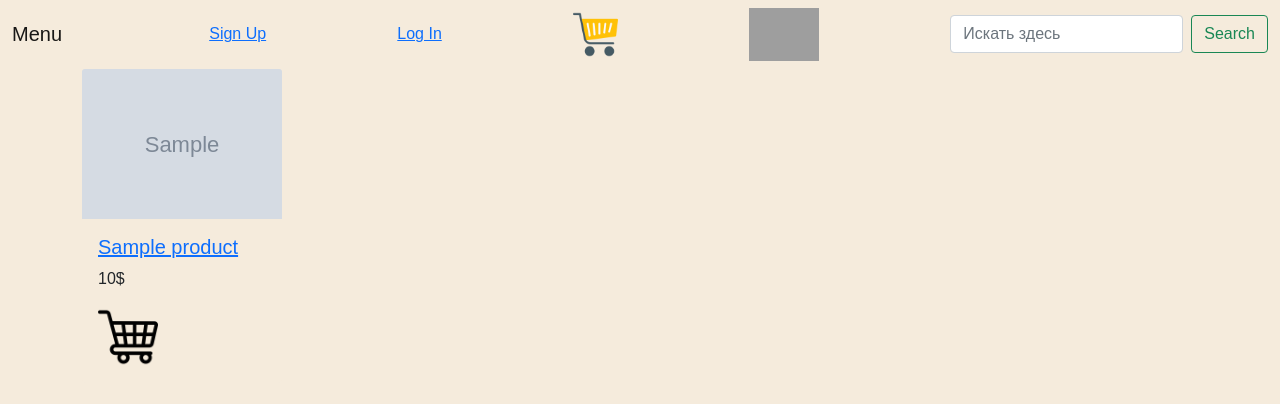
After one commit to gumi87idris/BurgerKing, a Django app: template menu/templates/search.html in a window 1280 px wide. The commit adds this page. Shown: the top 404 px of the page. Run offline with Django 3.2, Linux system fonts and the light colour scheme; the template is opened without the code that fills it: most values are stand-ins (such as "Sample title", 1, 10 or a date in 2020); grey boxes marked "Sample" are stand-in pictures; some web fonts are replaced; grey boxes are pictures that could not be loaded.

Commit message:
Permission, search, filter

```diff
--- a/burger_king/settings.py
+++ b/burger_king/settings.py
@@ -151,5 +151,5 @@ EMAIL_HOST_PASSWORD = config('EMAIL_HOST_PASSWORD')
 
 
 LOGIN_REDIRECT_URL = '/homepage/'   # переносит на главную страницу
-LOGIN_URL = 'account/login/'
+LOGIN_URL = '/account/login/'
 LOGOUT_REDIRECT_URL = '/homepage/'
--- /dev/null
+++ b/menu/permissions.py
@@ -0,0 +1,6 @@
+from django.contrib.auth.mixins import UserPassesTestMixin
+
+
+class IsAdminCheckMixin(UserPassesTestMixin):   # проверяет, является ли юзер админом
+    def test_func(self):
+        return self.request.user.is_authenticated and self.request.user.is_superuser
--- a/menu/templates/detail.html
+++ b/menu/templates/detail.html
@@ -16,8 +16,9 @@
         {% else %}
         <p style="color: red;">Нет в наличии</p>
         {% endif %}
+        {% if request.user.is_superuser %}
         <a class="'btn btn-warning" href="{% url 'update' product.id %}" role="button">Update</a>
         <a class="'btn btn-danger" href="{% url 'delete' product.id %}" role="button">Delete</a>
-
+        {% endif %}
     </div>
 {% endblock %}
--- a/menu/templates/list.html
+++ b/menu/templates/list.html
@@ -2,6 +2,10 @@
 {% block title %} Products {% endblock %}
 {% load static %}
 {% block content%}
+
+  <div style="display: flex; justify-content: flex-end;">
+    <a href="{% url 'list' slug %}?filter=in+stock">In Stock</a>
+  </div>
 <div class="container card-group">
     {% for product in products %}
       <div style="background-color: #f5ebdc; border: none;" class="card">
@@ -11,9 +15,11 @@
               <a href="{% url 'detail' product.id %}">{{ product.name }}</a>
           </h5>
           <p class="card-text">{{ product.price}}$</p>
+          {% if product.status == 'in stock' %}
             <a href="{% url 'cart_add' product.id %}">
             <img style="width: 60px; height: auto;" src="{% static 'shopping-cart.png' %}">
                 </a>
+          {% endif %}
         </div>
     </div>
   {% endfor %}
--- /dev/null
+++ b/menu/templates/search.html
@@ -0,0 +1,29 @@
+{% extends 'base.html' %}
+{% block title %} Products {% endblock %}
+{% load static %}
+{% block content%}
+<div class="container card-group">
+    {% if not results %}
+    <h1>По запросу "{{ search_word }}" ничего не найдено</h1>
+    {% else %}
+    <div style="display: flex; flex-wrap: wrap;">
+<!--        этот div чтобы карточка занимала столько места, сколько ей надо-->
+    {% for product in results %}
+      <div style="background-color: #f5ebdc; border: none;" class="card">
+        <img style="width:200px; height:auto;" src="{{ product.image.url }}" class="card-img-top" alt="...">
+        <div class="card-body">
+          <h5 class="card-title">
+              <a href="{% url 'detail' product.id %}">{{ product.name }}</a>
+          </h5>
+          <p class="card-text">{{ product.price}}$</p>
+            <a href="{% url 'cart_add' product.id %}">
+            <img style="width: 60px; height: auto;" src="{% static 'shopping-cart.png' %}">
+                </a>
+        </div>
+    </div>
+  {% endfor %}
+        </div>
+{% endif %}
+</div>
+
+{% endblock %}
--- a/menu/urls.py
+++ b/menu/urls.py
@@ -9,6 +9,7 @@ urlpatterns = [
     path('product/create/', ProductCreateView.as_view(), name='create'),
     path('product/update/<int:product_id>/', ProductUpdateView.as_view(), name='update'),
     path('product/delete/<int:product_id>/', ProductDeleteView.as_view(), name='delete'),
+    path('search', SearchListView.as_view(), name='search'),
 
     # cart paths
     path('cart/add/<int:id>/', cart_add, name='cart_add'),
--- a/templates/base.html
+++ b/templates/base.html
@@ -31,12 +31,18 @@
       <a href="{% url 'cart_detail' %}">
       <img style="width: 45px; height: auto;" src="{% static 'carts.png' %}">
       </a>
+      {% if request.user.is_superuser %}
       <a href="{% url 'create' %}" class="navbar-brand">&plus;</a>
+      {% endif %}
       <img style="width: 70px; height: auto margin-left: 170px;" src="{% static 'logo.svg' %}">
-    <form class="d-flex">
-      <input class="form-control me-2" type="search" placeholder="Search" aria-label="Search">
+
+    <form action="{% url 'search' %}" method="get" class="d-flex">
+<!--        action отвечает за переход на burger-->
+      <input name="q" class="form-control me-2" type="search" placeholder="Искать здесь" aria-label="Search">
       <button class="btn btn-outline-success" type="submit">Search</button>
+<!--        submit отправляет данные на back-->
     </form>
+
   </div>
     </nav>
 
```
Also changed, not shown: menu/class_views.py (+34 -5 lines).
